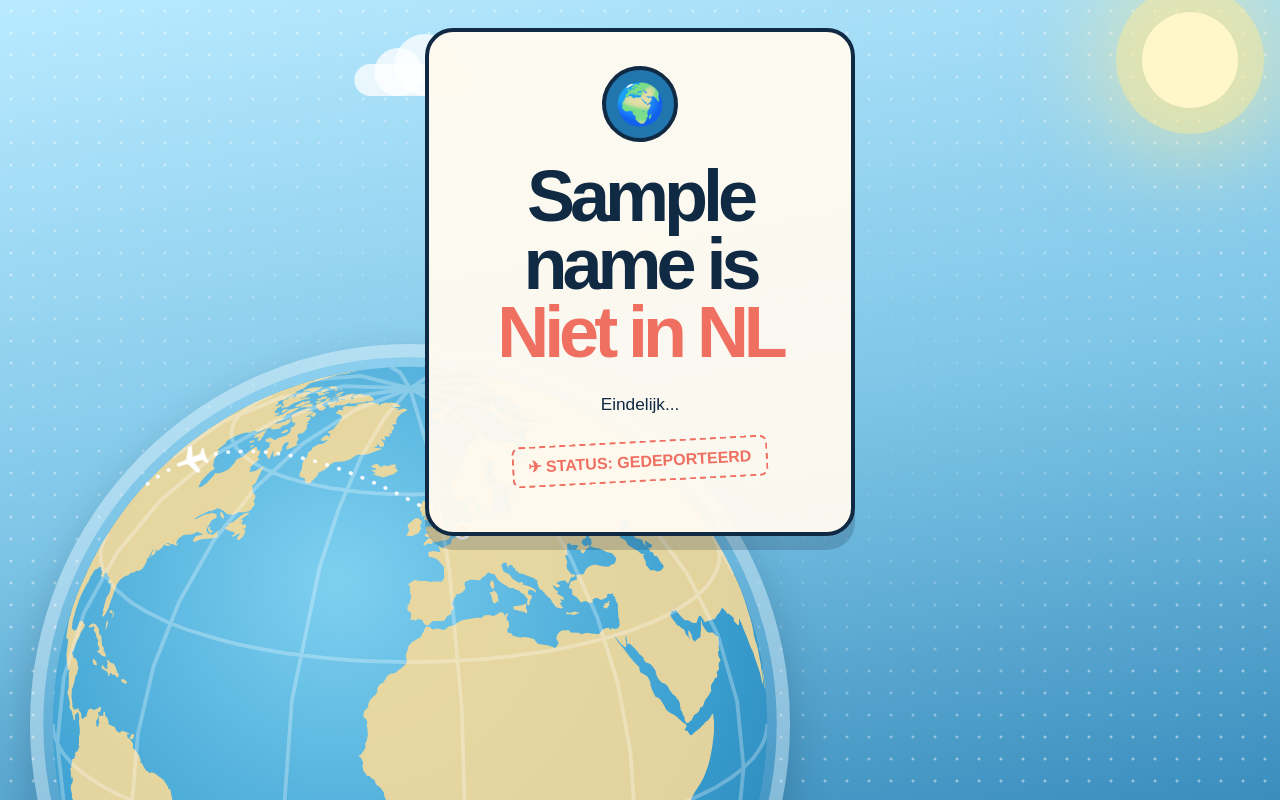
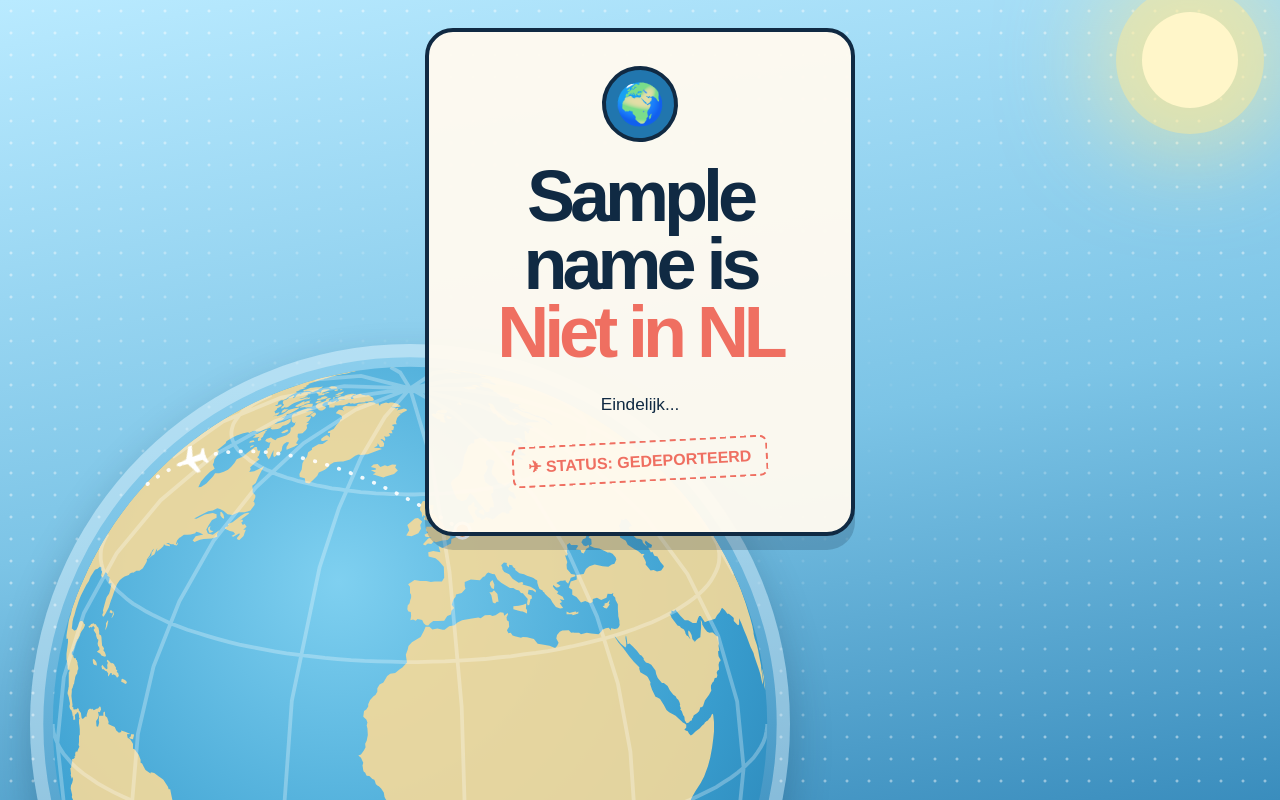
Before and after one commit to conFrituur/nogin.nl, a PHP site: template templates/nietin.php in a window 1280 px wide. Run offline with PHP 8.4, Linux system fonts and the light colour scheme; the template is opened without the code that fills it: most values are stand-ins (such as "Sample title", 1, 10 or a date in 2020).

Commit message:
removed clouds from space

```diff
--- a/assets/css/nietin.css
+++ b/assets/css/nietin.css
@@ -14,7 +14,6 @@
     --sky-low: #3a8dbd;
     --card: rgba(255, 250, 240, 0.96);
     --card-shadow: rgba(16, 42, 67, 0.2);
-    --cloud: rgba(255, 255, 255, 0.75);
     --dots: rgba(255, 255, 255, 0.45);
     --globe-shadow: rgba(16, 42, 67, 0.25);
 }
@@ -29,7 +28,6 @@
     --sky-low: #1d4f7c;
     --card: rgba(22, 36, 58, 0.96);
     --card-shadow: rgba(0, 0, 0, 0.35);
-    --cloud: rgba(190, 205, 235, 0.15);
     --dots: rgba(255, 255, 255, 0.18);
     --globe-shadow: rgba(0, 0, 0, 0.4);
 }
@@ -119,59 +117,8 @@ body {
     filter: drop-shadow(0 0 18px rgba(244, 241, 222, 0.35));
 }
 
-.cloud,
 .globe {
     pointer-events: none;
-}
-
-.cloud {
-    position: absolute;
-    left: 0;
-    width: 120px;
-    height: 32px;
-    border-radius: 50px;
-    background: var(--cloud);
-    z-index: -2;
-    animation: drift 100s linear infinite;
-}
-
-.cloud::before,
-.cloud::after {
-    content: "";
-    position: absolute;
-    bottom: 0;
-    border-radius: 50%;
-    background: inherit;
-}
-
-.cloud::before {
-    left: 20px;
-    width: 48px;
-    height: 48px;
-}
-
-.cloud::after {
-    right: 18px;
-    width: 62px;
-    height: 62px;
-}
-
-.cloud-one {
-    top: 8%;
-    animation-delay: -30s;
-}
-
-.cloud-two {
-    top: 30%;
-    scale: 0.65;
-    opacity: 0.7;
-    animation-duration: 130s;
-    animation-delay: -90s;
-}
-
-@keyframes drift {
-    from { transform: translateX(-180px); }
-    to { transform: translateX(100vw); }
 }
 
 /* Big globe rising from the bottom; top 60% visible */
@@ -343,13 +290,6 @@ h1 span {
 }
 
 @media (prefers-reduced-motion: reduce) {
-    .cloud {
-        animation: none;
-    }
-
-    .cloud-one { translate: 10vw; }
-    .cloud-two { translate: 65vw; }
-
     .plane,
     .plane svg {
         animation: none;
--- a/templates/nietin.php
+++ b/templates/nietin.php
@@ -7,15 +7,13 @@
     <title><?php echo ucfirst($name) ?> is nietin.nl</title>
     <link rel="icon" href="/assets/favicon.ico" type="image/x-icon">
     <link rel="apple-touch-icon" sizes="180x180" href="/assets/apple-touch-icon.png">
-    <link rel="stylesheet" href="/assets/css/nietin.css?v=14">
+    <link rel="stylesheet" href="/assets/css/nietin.css?v=15">
     <script src="/assets/js/theme.js?v=3"></script>
 </head>
 
 <body>
 <main class="page">
     <button type="button" id="theme-toggle" class="sun" title="Switch to dark mode" aria-label="Switch to dark mode"></button>
-    <div class="cloud cloud-one" aria-hidden="true"></div>
-    <div class="cloud cloud-two" aria-hidden="true"></div>
 
     <svg class="globe" viewBox="0 0 200 200" aria-hidden="true">
         <defs>
```
